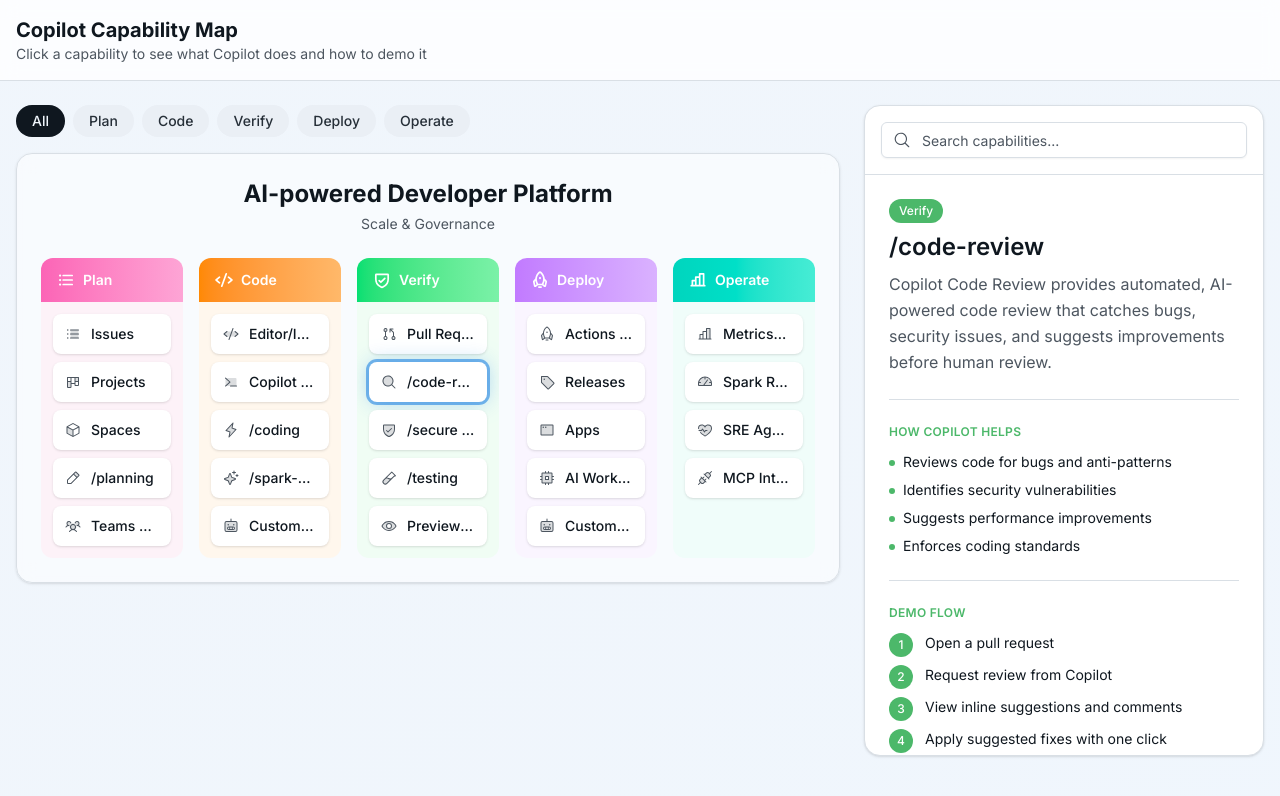
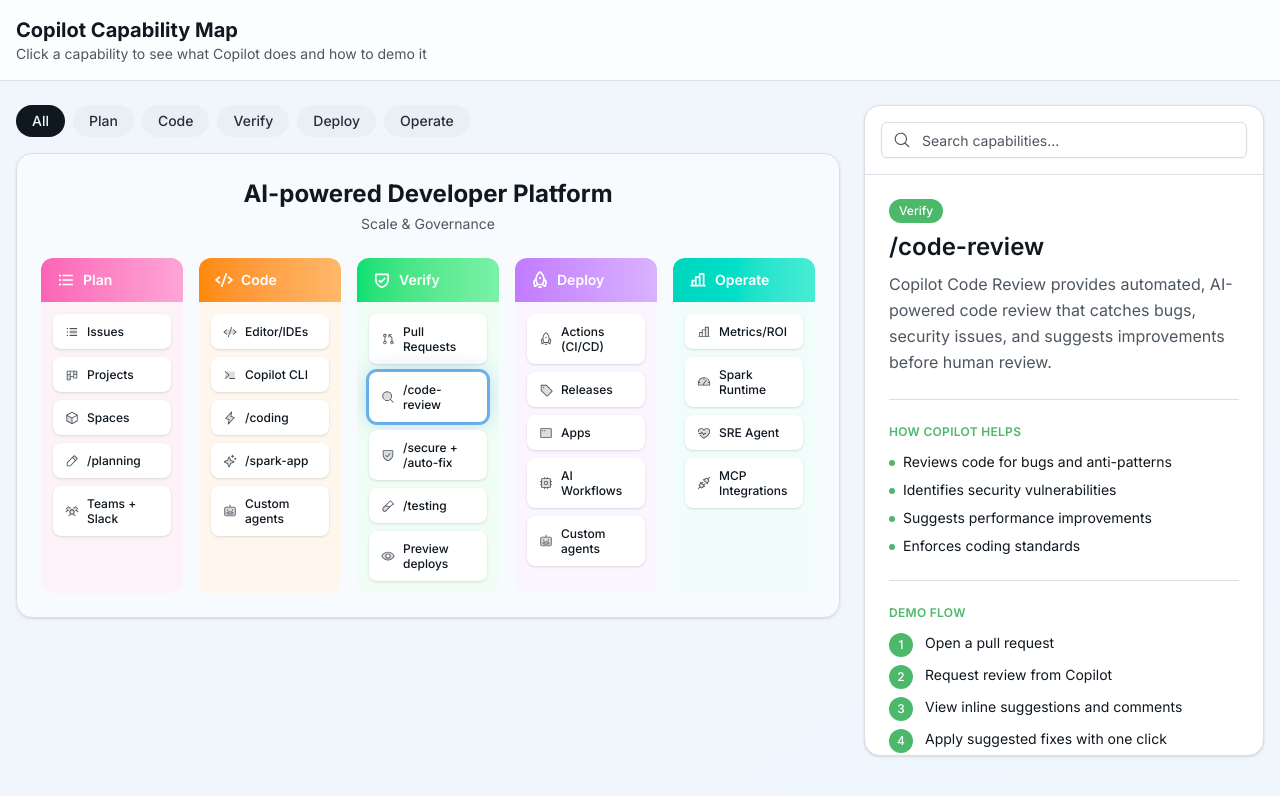
Before and after one commit to BensBar/copilot-universe, a React (Vite) app: page / in a window 1280 px wide. Shown: the top 796 px of the page. Built offline with nearby package versions, Linux system fonts and the light colour scheme.

Commit message:
Generated by Spark: I need to be able to read all of the labels and when we click on one it should take us to the top of the info pop-up.  right now it stays where it is in previous pop-up

```diff
--- a/spark.meta.json
+++ b/spark.meta.json
@@ -1,3 +1,4 @@
 {
-  "templateVersion": 1
+  "templateVersion": 1,
+  "dbType": "kv"
 }
--- a/src/components/CapabilityMap.tsx
+++ b/src/components/CapabilityMap.tsx
@@ -115,13 +115,13 @@
                       key={cap.id}
                       onClick={() => onSelect(cap.id)}
                       className={cn(
-                        "w-full px-3 py-2.5 rounded-lg bg-white text-left text-sm font-medium transition-all duration-200 flex items-center gap-2.5 shadow-sm",
+                        "w-full px-3 py-2.5 rounded-lg bg-white text-left text-xs font-medium transition-all duration-200 flex items-center gap-2 shadow-sm",
                         "hover:shadow-md hover:scale-[1.02]",
                         isSelected && "hotspot-glow ring-2 ring-primary"
                       )}
                     >
-                      <Icon size={16} weight="duotone" className="text-muted-foreground shrink-0" />
-                      <span className="truncate">{cap.label}</span>
+                      <Icon size={14} weight="duotone" className="text-muted-foreground shrink-0" />
+                      <span className="break-words leading-tight">{cap.label}</span>
                     </button>
                   );
                 })}
--- a/src/components/DetailPanel.tsx
+++ b/src/components/DetailPanel.tsx
@@ -1,7 +1,6 @@
-import { useState } from 'react';
+import { useState, useEffect, useRef } from 'react';
 import { Capability } from '@/lib/capabilityData';
 import { STAGE_COLORS, STAGE_TEXT_COLORS } from '@/lib/types';
-import { ScrollArea } from '@/components/ui/scroll-area';
 import { Separator } from '@/components/ui/separator';
 import { Button } from '@/components/ui/button';
 import { Copy, Check, ArrowSquareOut } from '@phosphor-icons/react';
@@ -53,6 +52,14 @@
 }
 
 export function DetailPanel({ capability }: DetailPanelProps) {
+  const scrollRef = useRef<HTMLDivElement>(null);
+
+  useEffect(() => {
+    if (capability && scrollRef.current) {
+      scrollRef.current.scrollTop = 0;
+    }
+  }, [capability?.id]);
+
   if (!capability) {
     return (
       <div className="h-full flex items-center justify-center p-8">
@@ -64,7 +71,7 @@
   }
 
   return (
-    <ScrollArea className="h-full">
+    <div ref={scrollRef} className="h-full overflow-y-auto">
       <div className="p-6 space-y-6">
         <div>
           <div className="flex items-center gap-2 mb-2">
@@ -189,6 +196,6 @@
           </>
         )}
       </div>
-    </ScrollArea>
+    </div>
   );
 }
```
